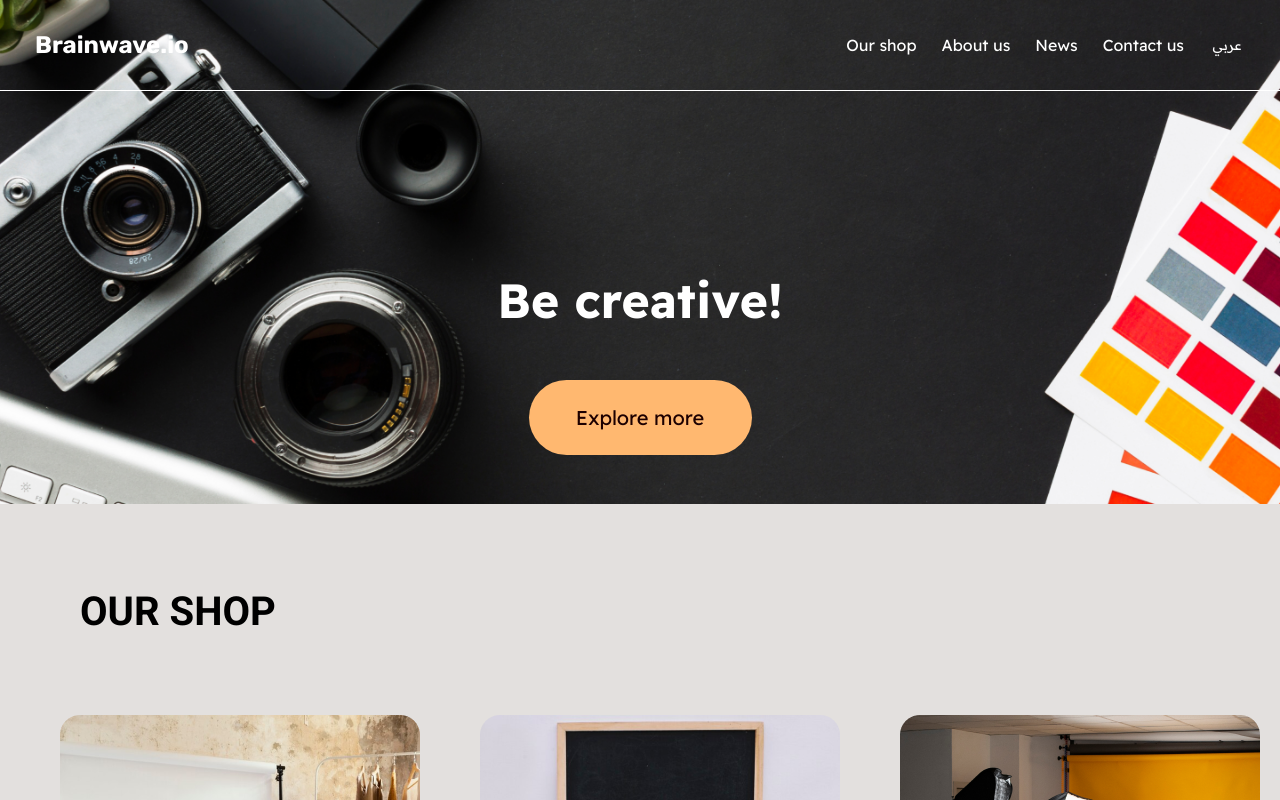
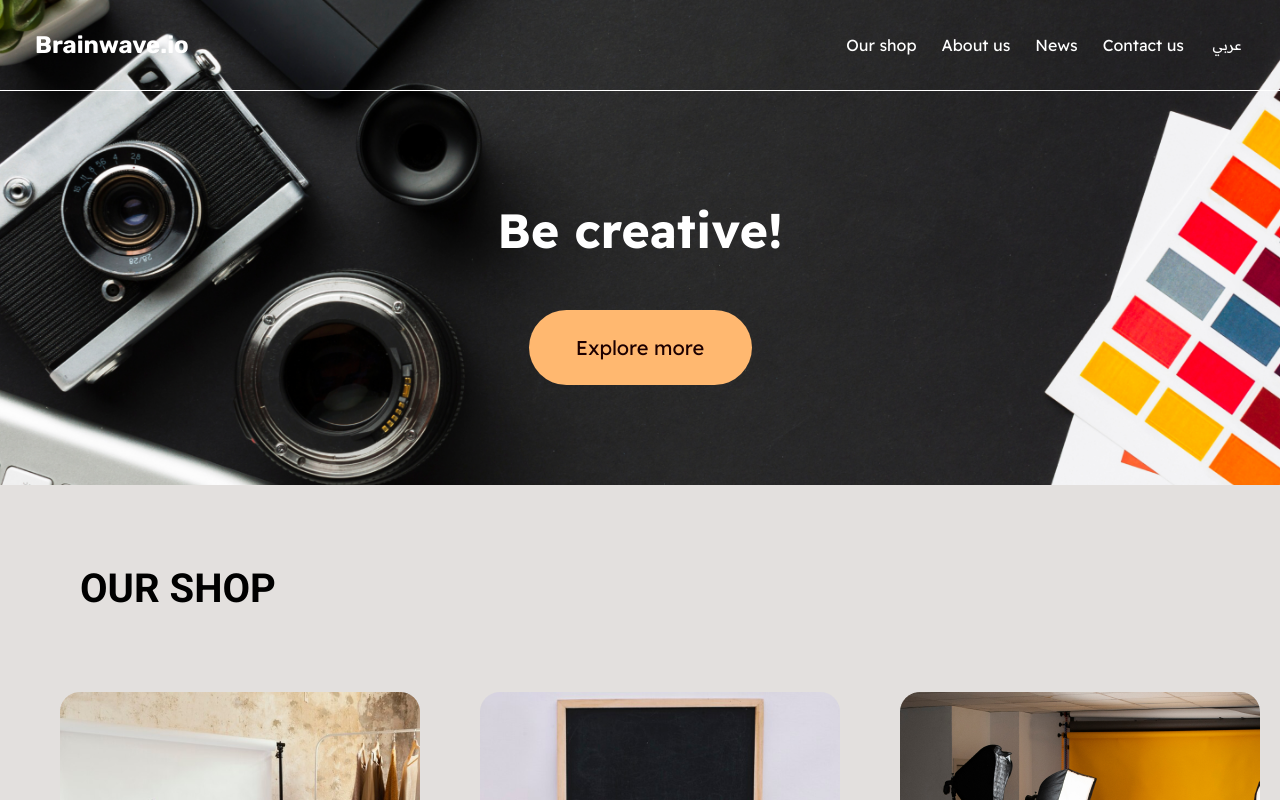
Before and after one commit to rawannmmohamed/react_e-commerce, a React (Vite) app: page / in a window 1280 px wide. Shown: the top 800 px of the page. Built offline with nearby package versions, Linux system fonts and the light colour scheme.

Commit message:
css fixes

```diff
--- a/src/components/Nav.css
+++ b/src/components/Nav.css
@@ -2,13 +2,12 @@ nav {
   display: flex;
   align-items: center;
   justify-content: space-between;
-  position: absolute;
-  z-index: 2;
-  top: 0;
+  position: fixed;
   height: 60px;
   width: 100%;
   border-bottom: white 1px solid;
   padding: 45px 35px;
+
 }
 nav,
 h2,
--- a/src/components/Slider.css
+++ b/src/components/Slider.css
@@ -1,9 +1,12 @@
 .slider {
   display: flex;
+  flex-direction: column;
+  flex-wrap: wrap;
   overflow-x: auto;
   padding-bottom: 50px;
 }
 .slides {
   display: flex;
   list-style: none;
+
 }
--- a/src/components/Slider.jsx
+++ b/src/components/Slider.jsx
@@ -24,6 +24,7 @@ const Slider = () => {
 
   return (
     <div className="slider">
+      <p>OUR SHOP</p>
       <ul className="slides">
         {data.map((card, index) => (
           <Card key={index} name={card.name} price={card.price} image={card.image} />
--- a/src/pages/Home.css
+++ b/src/pages/Home.css
@@ -1,7 +1,10 @@
-.background-img {
-  position: relative;
-  width: 100%;
-  z-index: 1;
+main{
+  background-image: url("/assets/top-view-desk-with-keyboard-drawing-pad.png");
+  background-repeat: no-repeat;
+  background-size: contain;
+  display: flex;
+  flex-direction: column;
+
 }
 h1,
 .container {
@@ -25,10 +28,8 @@ h1 {
   display: flex;
   align-items: center;
   flex-direction: column;
-  position: absolute;
-  top: 270px;
-  z-index: 2;
   gap: 50px;
+  margin: 200px 0 100px 0;
 }
 p {
   font-size: 40px;
--- a/src/pages/Home.jsx
+++ b/src/pages/Home.jsx
@@ -5,17 +5,11 @@ import "./Home.css";
 const Home = () => {
   return (
     <main>
-      <img
-        src="/assets/top-view-desk-with-keyboard-drawing-pad.png"
-        alt="background image"
-        className="background-img"
-      />
       <Nav />
       <div className="container">
         <h1>Be creative!</h1>
         <button className="explore">Explore more</button>
       </div>
-      <p>OUR SHOP</p>
       <Slider />
     </main>
   );
```
